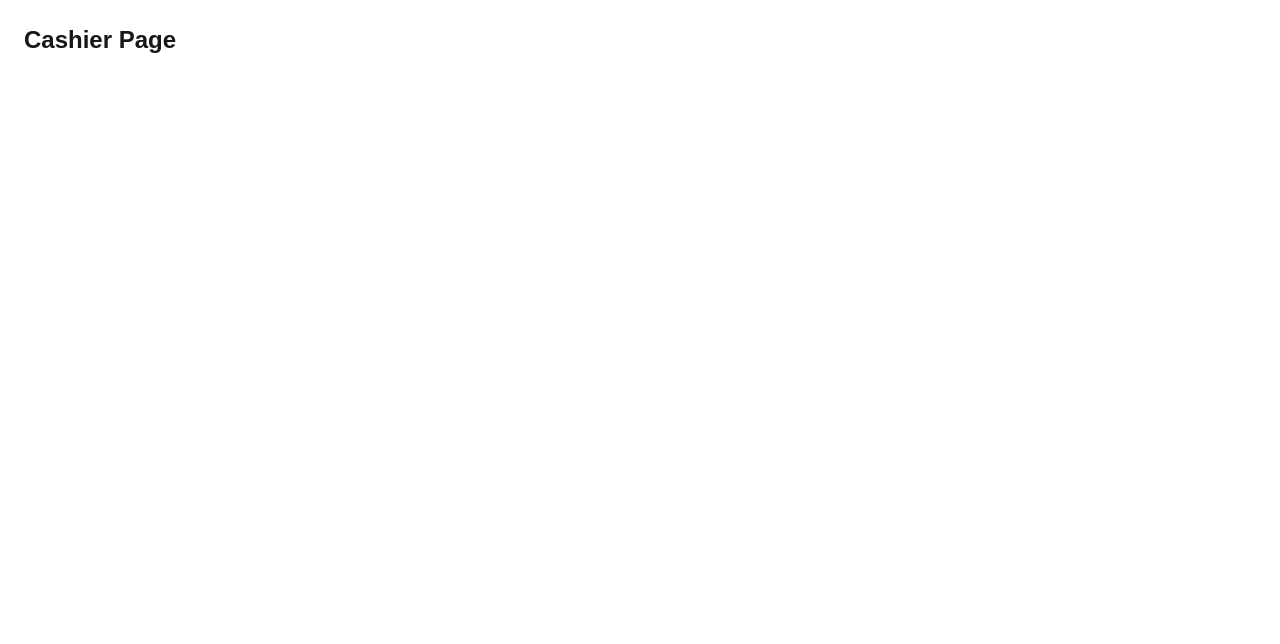
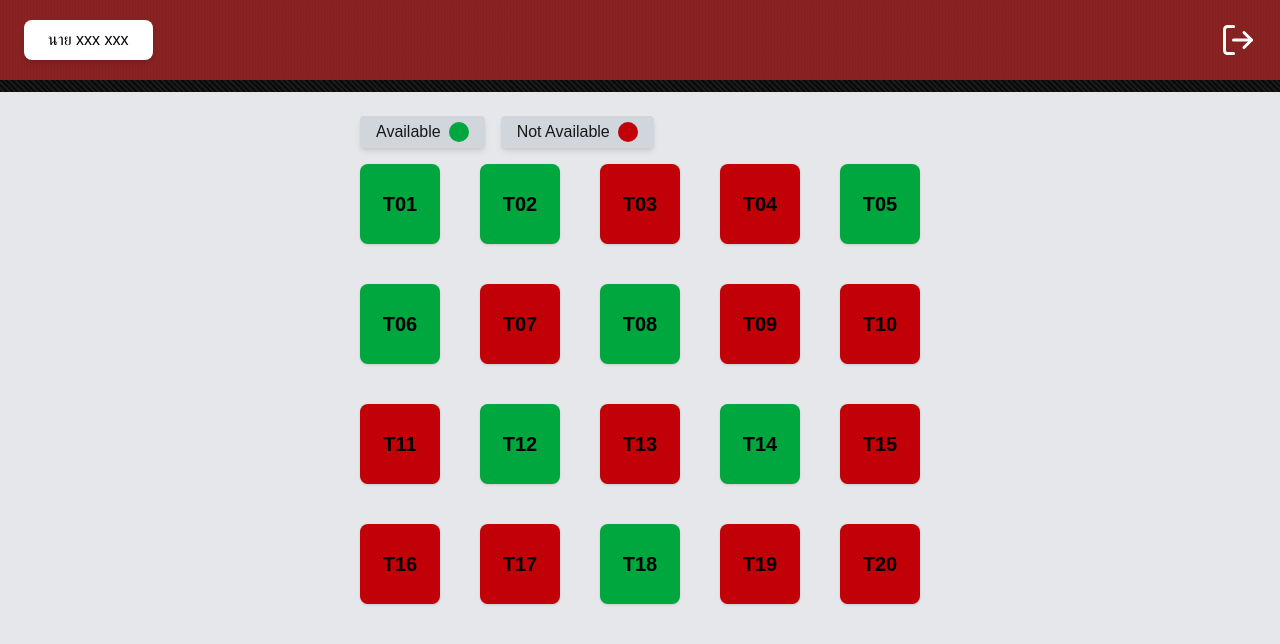
Before and after one commit to suphanatchanlek30/RMS-Project-Frontend, a Next.js app: page /cashier in a window 1280 px wide. Shown: the top 644 px of the page. Built offline with nearby package versions, Linux system fonts and the light colour scheme.

Commit message:
ปรับ table grid ให้ตรงตาม figma

```diff
--- a/app/(cashier)/cashier/page.tsx
+++ b/app/(cashier)/cashier/page.tsx
@@ -1,7 +1,5 @@
+import { CashierTableGrid } from "@/components/cashier-section";
+
 export default function CashierPage() {
-  return (
-    <div className="p-6 text-2xl font-bold">
-      Cashier Page
-    </div>
-  );
+  return <CashierTableGrid />;
 }
--- a/components/cashier-section/cashier-table-grid.tsx
+++ b/components/cashier-section/cashier-table-grid.tsx
@@ -0,0 +1,106 @@
+"use client";
+
+import { useRouter } from "next/navigation";
+import { LogOut } from "lucide-react";
+
+// กำหนดโต๊ะสีเขียวตามโจทย์
+const greenTables = [1, 2, 5, 6, 8, 12, 14, 18];
+
+const tables = Array.from({ length: 20 }, (_, i) => {
+  const id = i + 1;
+  return {
+    id,
+    name: `T${id.toString().padStart(2, "0")}`,
+    isAvailable: greenTables.includes(id),
+  };
+});
+
+export default function CashierTableGrid() {
+  const router = useRouter();
+
+  return (
+    <div className="min-h-screen bg-gray-200">
+
+{/* HEADER (มี texture + เส้นลาย) */}
+<div className="relative">
+
+    {/* แถบแดงมี texture */}
+    <div
+        className="px-6 py-5 flex justify-between items-center"
+        style={{
+            background: `
+                linear-gradient(rgba(120,0,0,0.85), rgba(120,0,0,0.85)),
+                repeating-linear-gradient(
+                    0deg,
+                    rgba(255,255,255,0.05) 0px,
+                    rgba(255,255,255,0.05) 1px,
+                    transparent 1px,
+                    transparent 3px
+                ),
+                repeating-linear-gradient(
+                    90deg,
+                    rgba(0,0,0,0.08) 0px,
+                    rgba(0,0,0,0.08) 1px,
+                    transparent 1px,
+                    transparent 3px
+                )
+            `,
+        }}>
+        {/* name */}
+        <div className="bg-white text-black px-6 py-2 rounded-lg shadow-md">
+            นาย xxx xxx
+        </div>
+
+        {/* icon */}
+        <button className="text-white hover:scale-110 transition">
+            <LogOut size={36} strokeWidth={2} />
+        </button>
+    </div>
+
+    {/* เส้นลายใต้ header */}
+    <div
+        className="w-full h-3"
+        style={{
+            backgroundImage:
+                "repeating-linear-gradient(45deg, #0a0a0a 0px, #0a0a0a 2px, #1a1a1a 2px, #1a1a1a 4px)",
+        }}
+    />
+</div>
+
+      {/* CONTENT */}
+      <div className="px-10 py-6">
+
+    <div className="w-fit mx-auto">
+
+      {/* legend */}
+        <div className="flex gap-4 mb-4">
+            <div className="flex items-center gap-2 bg-gray-300 px-4 py-1 rounded shadow-md">
+                <span className="text">Available</span>
+                <span className="w-5 h-5 bg-green-600 rounded-full"></span>
+            </div>
+
+            <div className="flex items-center gap-2 bg-gray-300 px-4 py-1 rounded shadow-md">
+                <span className="text">Not Available</span>
+                <span className="w-5 h-5 bg-red-700 rounded-full"></span>
+            </div>
+        </div>
+
+      {/* GRID */}
+        <div className="grid grid-cols-5 gap-x-10 gap-y-10">
+            {tables.map((t) => (
+            <button
+            key={t.id}
+            onClick={() => router.push(`/cashier/table/${t.id}`)}
+            className={`w-20 h-20 rounded-lg text-black font-semibold text-xl shadow flex items-center justify-center ${
+            t.isAvailable ? "bg-green-600" : "bg-red-700"
+            }`}>
+            {t.name}
+            </button>
+            ))}
+        </div>
+    </div>
+
+      </div>
+    </div>
+  );
+}
--- /dev/null
+++ b/components/cashier-section/index.ts
@@ -0,0 +1 @@
+export { default as CashierTableGrid } from "./cashier-table-grid";
--- a/package.json
+++ b/package.json
@@ -9,6 +9,7 @@
     "lint": "eslint"
   },
   "dependencies": {
+    "lucide-react": "^1.8.0",
     "next": "16.1.6",
     "react": "19.2.3",
     "react-dom": "19.2.3"
```
Also changed, not shown: 1 other file (tests, documents, lock files or other folders).
